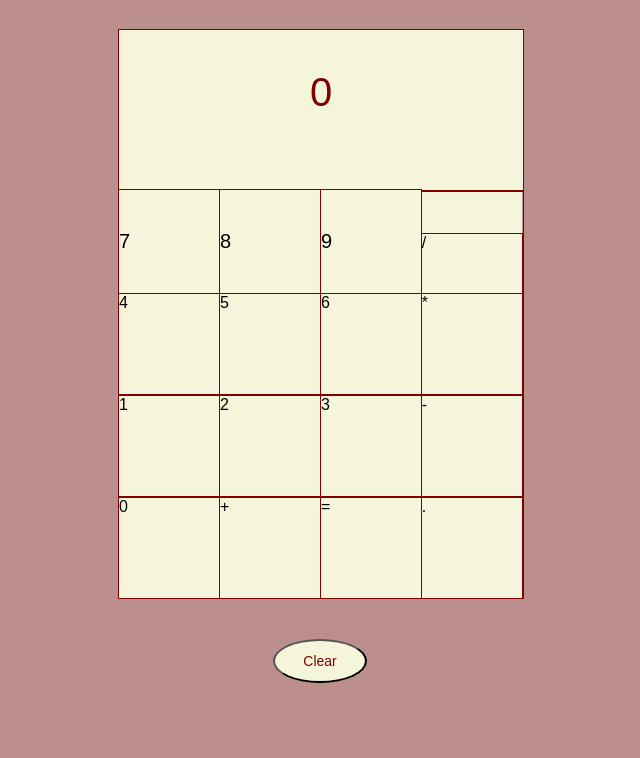
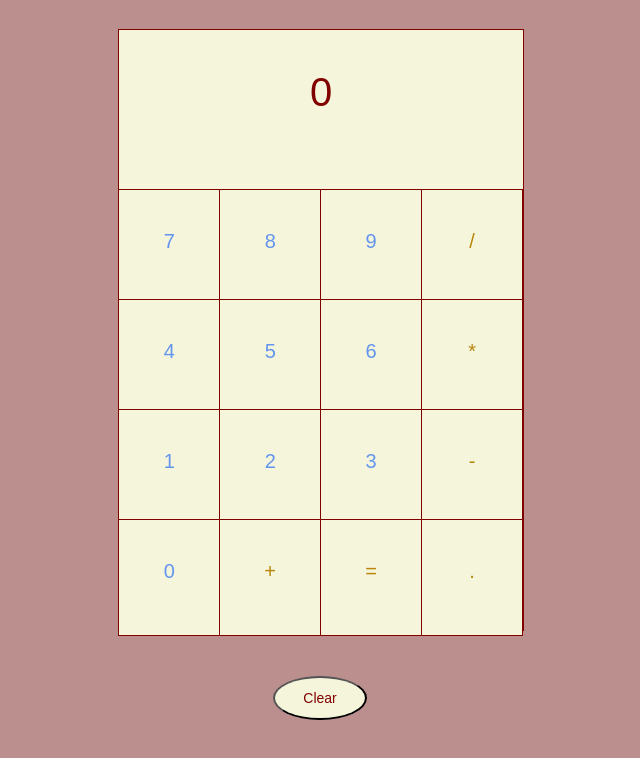
Before and after one commit to linalumburovska-geckomk/Calculator, a plain HTML site: page index.html in a window 1280 px wide. Shown: the part 120-878 px from the top of the page, without its empty margins (320-960 px from the left). Before the commit the page ends 843 px from the top, so only its background shows below. Drawn offline with Linux system fonts and the light colour scheme.

Commit message:
Style of the calculator looks better

```diff
--- a/calculate.js
+++ b/calculate.js
@@ -36,9 +36,16 @@ function operate(operator,a,b){
 }
 
 function sendValue(x){
-    if(x.charAt(0)==0){
+    // if(x=='.'){
+    //     res.append('.');
+    //     return;
+    // }
+
+    if(x.charAt(0)==0 && x.length>1){
         x=x.slice(1);
     }
+
+
     if(x=='+') operators+=' +';
     if(x=='-') operators+=' -';
     if(x=='*') operators+=' *';
@@ -118,9 +125,9 @@ function removeFromArray(arr, removeNum){
 }
 
 function disableDecimal(){
-    decimal.style.display="none";
+    decimal.style.color="beige";
 }
 
 function enableDecimal(){
-    decimal.style.display="";
+    decimal.style.color="maroon";
 }
--- a/style.css
+++ b/style.css
@@ -11,7 +11,7 @@ h1{
 }
 
 #calculator{
-    height: 570px;
+    height: 607px;
     width: 404px;
     background-color: beige;
     margin: 50px auto auto auto;
@@ -30,7 +30,7 @@ h1{
 }
 
 .number{
-    height: 100px;
+    height: 75px;
     width: 100.5px;
     background-color: beige;
     border: solid 1px maroon;
@@ -38,14 +38,22 @@ h1{
     margin: -3px;
 }
 
-#seven,#eight,#nine{
+#seven,#eight,#nine,#quotient,#four,#five,#six,#product,#one,#two,#three,#minus,#zero,#plus,#equal,#decimal{
     font-size: 20px;
     padding-top: 40px;
+    text-align: center;
+}
 
+#seven,#eight,#nine,#four,#five,#six,#one,#two,#three,#zero{
+    color: cornflowerblue;
+}
+
+#quotient,#product,#minus,#plus,#equal,#decimal{
+    color: darkgoldenrod;
 }
 
 .row{
-    height: 100px;
+    height: 108px;
     width: 402px;
     border: solid 1px maroon;
     margin-left: 2px;
```
